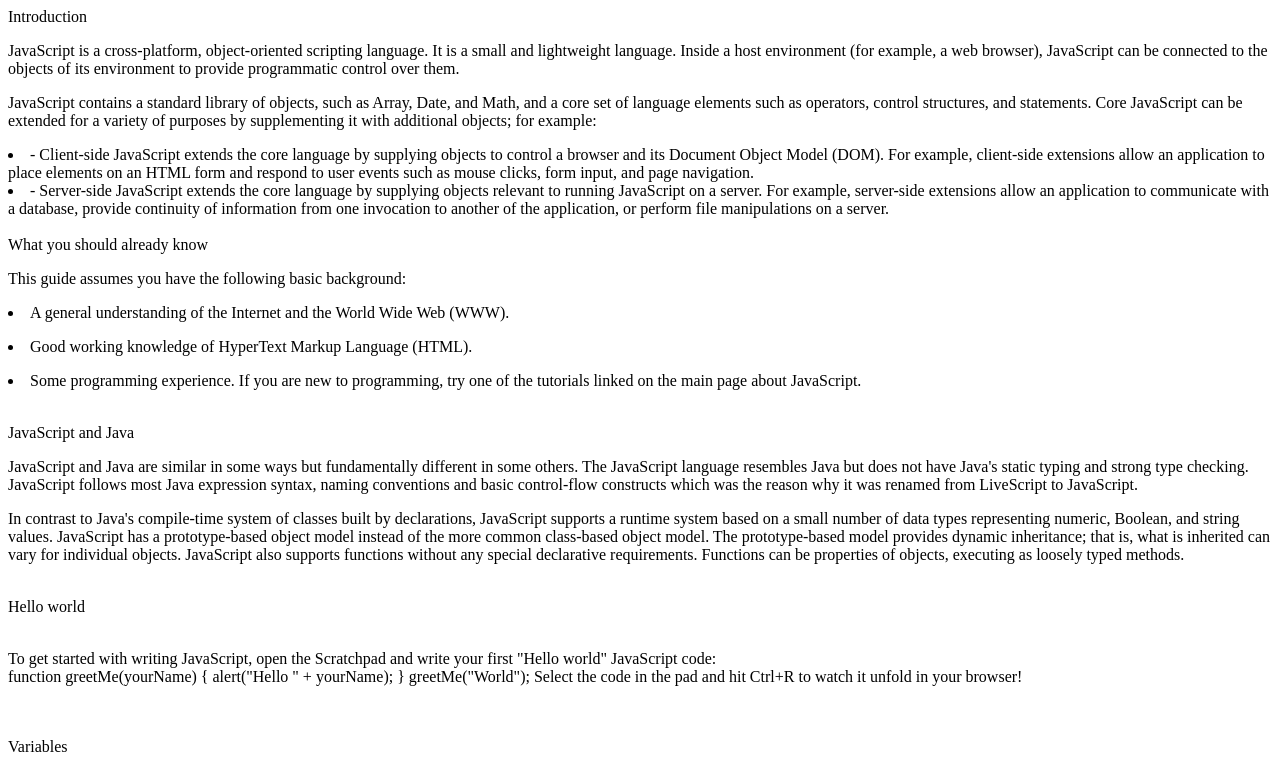
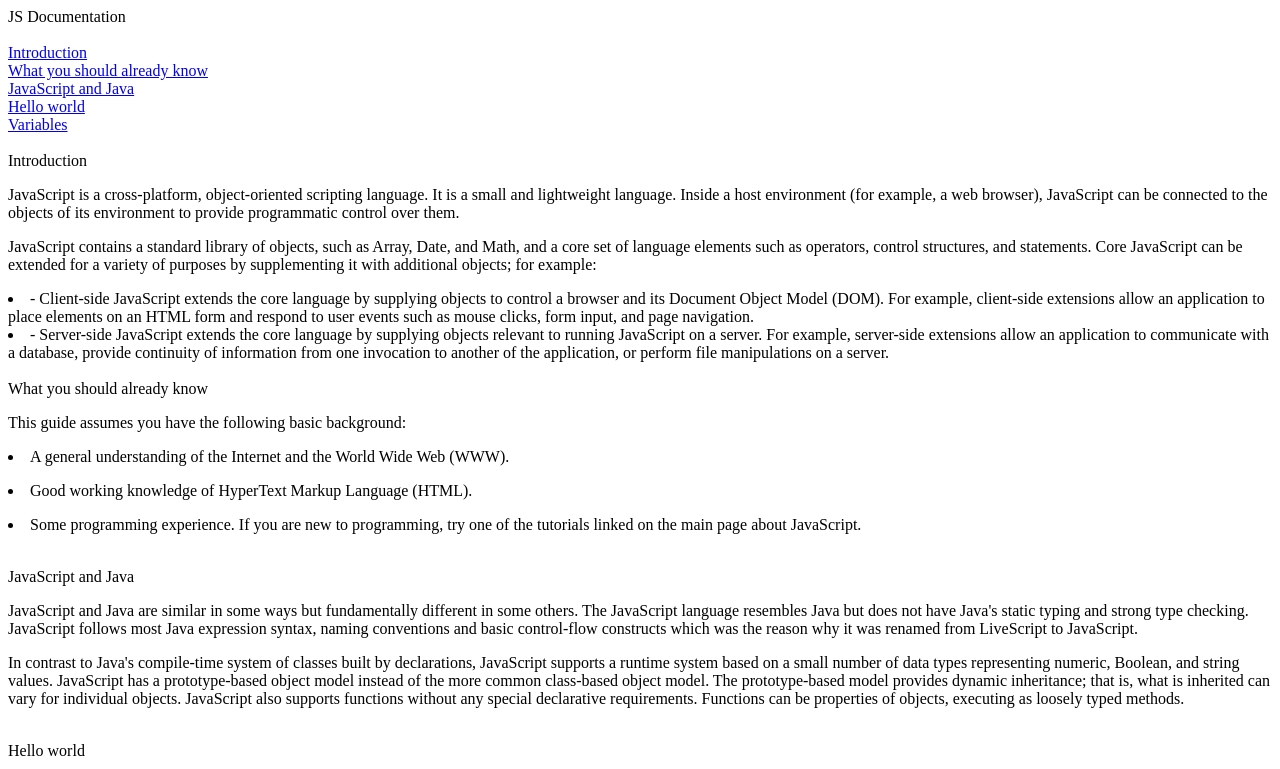
Before and after one commit to mirelapitt/Build-a-Technical-Documentation-Page, a plain HTML site: page babel/index.html in a window 1280 px wide. Shown: the top 769 px of the page. Drawn offline with Linux system fonts and the light colour scheme.

Commit message:
User history 10 to 13

```diff
--- a/babel/index.html
+++ b/babel/index.html
@@ -8,9 +8,24 @@
   </head>
   <body>
     <main id="main-doc">
+      <nav id="navbar">
+        <header>JS Documentation</header>
+        <br>
+        <a href="#Introduction" class="nav-link">Introduction</a>
+        <br>
+        <a href="#What-you-should-already-know" class="nav-link">What you should already know</a>
+        <br>
+        <a href="#JavaScript-and-Java" class="nav-link">JavaScript and Java</a>
+        <br>
+        <a href="#Hello-world" class="nav-link">Hello world</a>
+        <br>
+        <a href="#Variables" class="nav-link">Variables</a>
+        <br>
+        <br>
+      </nav>
       <section class="main-section" id="Introduction">
-        <nav id="navbar"></nav>
         <header>Introduction</header>
+        <a ></a>
         <article>
           <p>
             JavaScript is a cross-platform, object-oriented scripting language.
```
